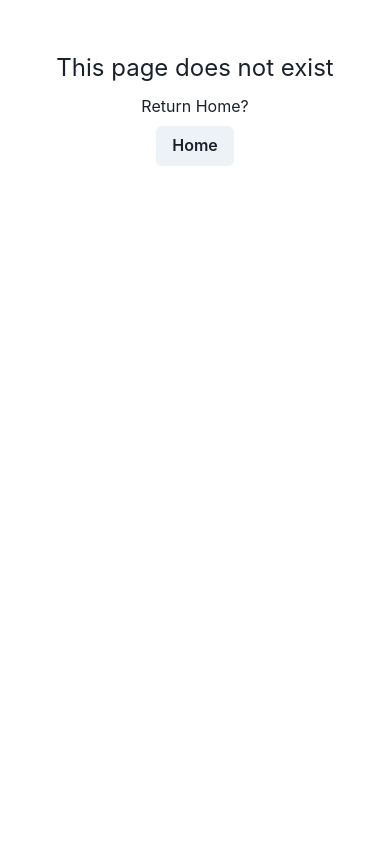
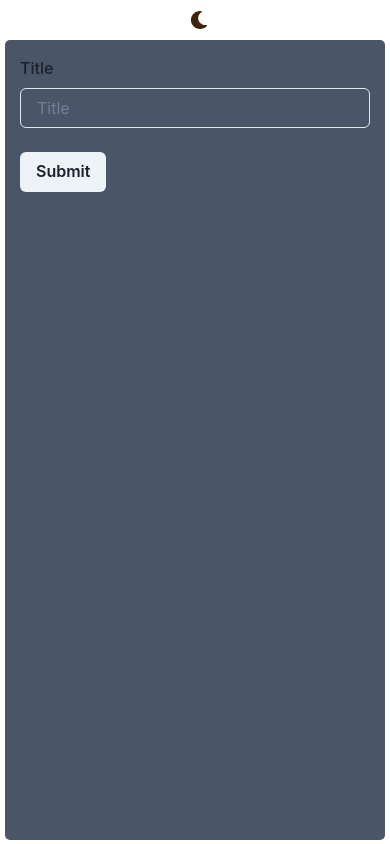
Before and after one commit to eudeamonism/neighborsWebsite, a React (Create React App) app: page /createComplaint in a window 390 px wide. Built offline with nearby package versions, Linux system fonts and the light colour scheme; a web font is replaced by a local one.

Commit message:
Form Update, MObile

```diff
--- a/src/App.js
+++ b/src/App.js
@@ -7,6 +7,7 @@ import baseThemes from './theme/baseThemes';
 import Dashboard from './screens/Dashboard';
 import DefaultPage from './screens/DefaultPage';
 import Exist from './screens/Exist';
+import CreateComplaint from './screens/CreateComplaint';
 
 function App() {
   return (
@@ -17,6 +18,7 @@ function App() {
           <Route path="/dashboard" element={<Dashboard />} />
           <Route path="/login" element={<LoginRegister />} />
           <Route path="/signup" element={<SignUp />} />
+          <Route path="/createComplaint" element={<CreateComplaint />} />
           <Route path="/*" element={<Exist />} />
         </Routes>
       </Router>
--- a/src/components/Forms/ComplaintForm.jsx
+++ b/src/components/Forms/ComplaintForm.jsx
@@ -25,6 +25,9 @@ import {
 } from '../../redux/actions/complaintActions';
 import { complaintTypes } from '../../data/complaintTypes';
 import { defaultInitialValues } from '../../data/initialValues';
+
+
+
 const ComplaintForm = ({ title }) => {
   const toast = useToast();
   const dispatch = useDispatch();
--- /dev/null
+++ b/src/components/Forms/FormComponent.jsx
@@ -0,0 +1,42 @@
+import { Formik, Field, Form } from 'formik';
+import * as Yup from 'yup';
+import {
+  FormControl,
+  FormLabel,
+  FormErrorMessage,
+  Input,
+  Button,
+} from '@chakra-ui/react';
+
+import InputComponent from './InputComponent';
+const FormComponent = ({ initialValues, validationSchema, onSubmit }) => {
+  return (
+    <Formik
+      initialValue={initialValues}
+      validationSchema={Yup.object({
+        title: Yup.string()
+          .required('Please give complaint a title')
+          .max(40, 'No more than 40 characters'),
+      })}
+    >
+      {({ formik }) => (
+        <Form
+          as="form"
+          onSubmit={() => {
+            alert('Hello!');
+          }}
+        >
+          <InputComponent
+            type="text"
+            name="title"
+            placeholder="Title"
+            label="Title"
+          />
+          <Button type="submit">Submit</Button>
+        </Form>
+      )}
+    </Formik>
+  );
+};
+
+export default FormComponent;
--- /dev/null
+++ b/src/components/Forms/InputComponent.jsx
@@ -0,0 +1,23 @@
+import { FormControl, FormErrorMessage, FormLabel } from '@chakra-ui/react';
+import { Input } from '@chakra-ui/react';
+import { Field, useField } from 'formik';
+
+const InputComponent = ({ label, type, name, placeholder, noOfLines }) => {
+  const [field, meta] = useField({ type, name, placeholder });
+  return (
+    <FormControl isInvalid={meta.error && meta.touched} mb="6">
+      <FormLabel noOfLines={noOfLines || 1}>{label}</FormLabel>
+      <Field
+        as={Input}
+        {...field}
+        type={type}
+        name={name}
+        placeholder={placeholder}
+        width="350px"
+      />
+      <FormErrorMessage>{meta.error}</FormErrorMessage>
+    </FormControl>
+  );
+};
+
+export default InputComponent;
--- /dev/null
+++ b/src/components/Forms/MobileForm.jsx
@@ -0,0 +1,31 @@
+import React from 'react';
+import { Flex } from '@chakra-ui/react';
+import { ColorModeSwitcher } from '../ColorModeSwitcher';
+import FormComponent from './FormComponent';
+
+const mobileForm = () => {
+  return (
+    <Flex
+    direction="column"
+    width="390px"
+    height="844px"
+    alignItems="center"
+
+    >
+      <ColorModeSwitcher />
+
+      <Flex
+        width="380px"
+        height="800px"
+        backgroundColor="gray.600"
+        borderRadius="5"
+        p="4"
+        justifyContent="center"
+      >
+        <FormComponent />
+      </Flex>
+    </Flex>
+  );
+};
+
+export default mobileForm;
--- a/src/components/HamburgerMenu/Hamburger.jsx
+++ b/src/components/HamburgerMenu/Hamburger.jsx
@@ -39,7 +39,13 @@ const Hamburger = () => {
       <MenuList>
         <MenuItem>All Complaints</MenuItem>
         <MenuItem>My Complaints</MenuItem>
-        <MenuItem>Create Complaint</MenuItem>
+        <MenuItem
+          onClick={() => {
+            navigate('/createComplaint');
+          }}
+        >
+          Create Complaint
+        </MenuItem>
         <MenuItem onClick={Signout}>Sign Out</MenuItem>
       </MenuList>
     </Menu>
--- /dev/null
+++ b/src/screens/CreateComplaint.jsx
@@ -0,0 +1,12 @@
+import { Flex } from '@chakra-ui/react';
+import MobileForm from '../components/Forms/MobileForm';
+
+const CreateComplaint = () => {
+  return (
+    <Flex>
+      <MobileForm />
+    </Flex>
+  );
+};
+
+export default CreateComplaint;
```
